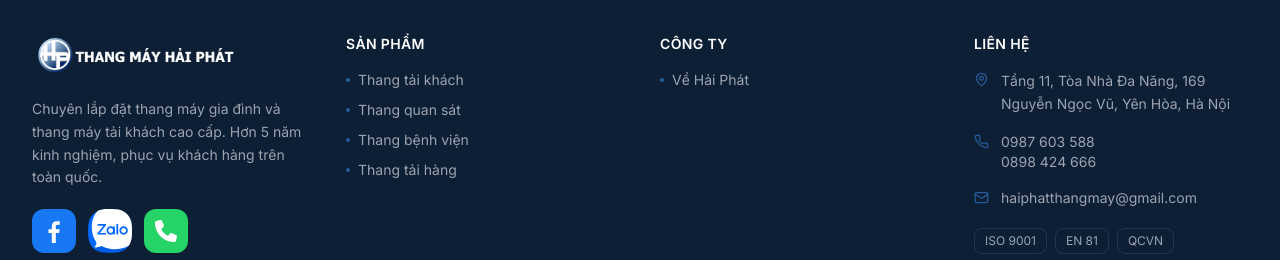
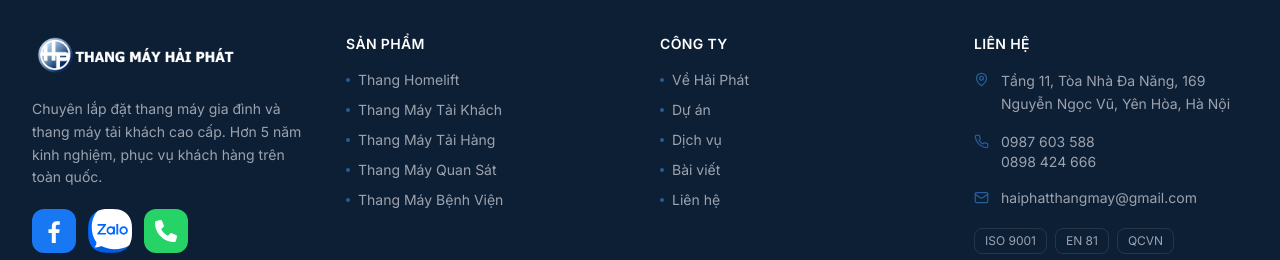
Before and after one commit to HoangDai2/ThangMayHaiPhat, a Next.js app: page /dich-vu in a window 1280 px wide. Shown: the part 2159-2419 px from the top of the page. Built offline with nearby package versions, Linux system fonts and the light colour scheme; no server answers; the database is empty.

Commit message:
feat: implement Footer component with dynamic product links and custom Zalo icon

```diff
--- a/src/components/Footer.tsx
+++ b/src/components/Footer.tsx
@@ -2,22 +2,20 @@
 import Link from 'next/link';
 import { Phone, Mail, MapPin, Facebook, Youtube, ArrowUp } from 'lucide-react';
 import { ZaloIcon } from './icons/ZaloIcon';
-
-const quickLinks = [
-
-  { label: 'Thang tải khách', href: '/san-pham/thang-may-tai-khach' },
-  { label: 'Thang quan sát', href: '/san-pham/thang-may-quan-sat' },
-  { label: 'Thang bệnh viện', href: '/san-pham/thang-may-benh-vien' },
-  { label: 'Thang tải hàng', href: '/san-pham/thang-may-tai-hang' },
-];
-
+import { useProductsData } from '../hooks/useProductsData';
 
 const companyLinks = [
-  { label: 'Về Hải Phát', href: '/ve-chung-toi' }
+  { label: 'Về Hải Phát', href: '/ve-chung-toi' },
+  { label: 'Dự án', href: '/du-an' },
+  { label: 'Dịch vụ', href: '/dich-vu' },
+  { label: 'Bài viết', href: '/bai-viet' },
+  { label: 'Liên hệ', href: '/lien-he' }
 ];
 
 export default function Footer() {
   const scrollTop = () => window.scrollTo({ top: 0, behavior: 'smooth' });
+  const { products } = useProductsData();
+  const dynamicQuickLinks = products.map(p => ({ label: p.title, href: `/san-pham/${p.id}` }));
 
   return (
     <footer className="bg-[#0d1f35] text-white">
@@ -100,7 +98,7 @@
               Sản phẩm
             </h4>
             <ul className="space-y-2.5">
-              {quickLinks.map((l) => (
+              {dynamicQuickLinks.map((l) => (
                 <li key={l.label}>
                   <Link href={l.href}
                     className="text-gray-400 text-sm hover:text-white transition-colors flex items-center gap-2 group"
```
Also changed, not shown: src/components/icons/ZaloIcon.tsx (+1 -1 lines).
